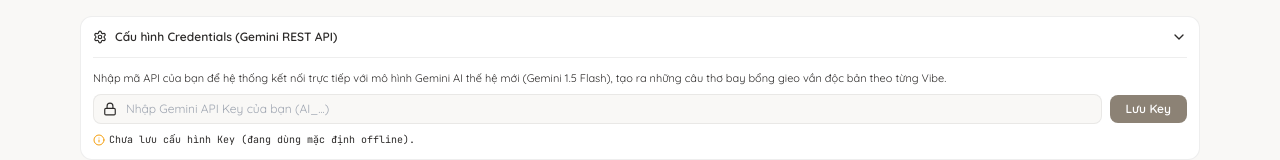
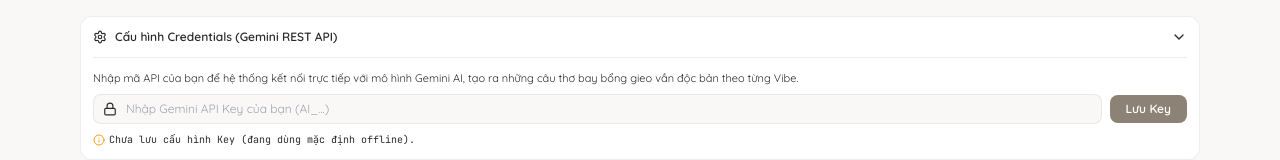
Before and after one commit to quynhhlee2004/dms4-asm-1, a website: page index.html in a window 1280 px wide. Both pictures are taken after a click on the button "Cấu hình Credentials (Gemini REST API)". Shown: the part 143-303 px from the top of the page. Drawn offline with nearby package versions, Linux system fonts and the light colour scheme; no server answers.

Commit message:
index.html

```diff
--- a/index.html
+++ b/index.html
@@ -186,7 +186,7 @@
         </button>
         <div id="config-panel-content" class="mt-3 hidden space-y-2 border-t pt-3" style="border-color: var(--border-color);">
           <p class="text-[11px]" style="color: var(--text-muted);">
-            Nhập mã API của bạn để hệ thống kết nối trực tiếp với mô hình Gemini AI thế hệ mới (Gemini 1.5 Flash), tạo ra những câu thơ bay bổng gieo vần độc bản theo từng Vibe.
+            Nhập mã API của bạn để hệ thống kết nối trực tiếp với mô hình Gemini AI, tạo ra những câu thơ bay bổng gieo vần độc bản theo từng Vibe.
           </p>
           <div class="flex flex-col sm:flex-row items-stretch sm:items-center gap-2">
             <div class="relative flex-1">
```
